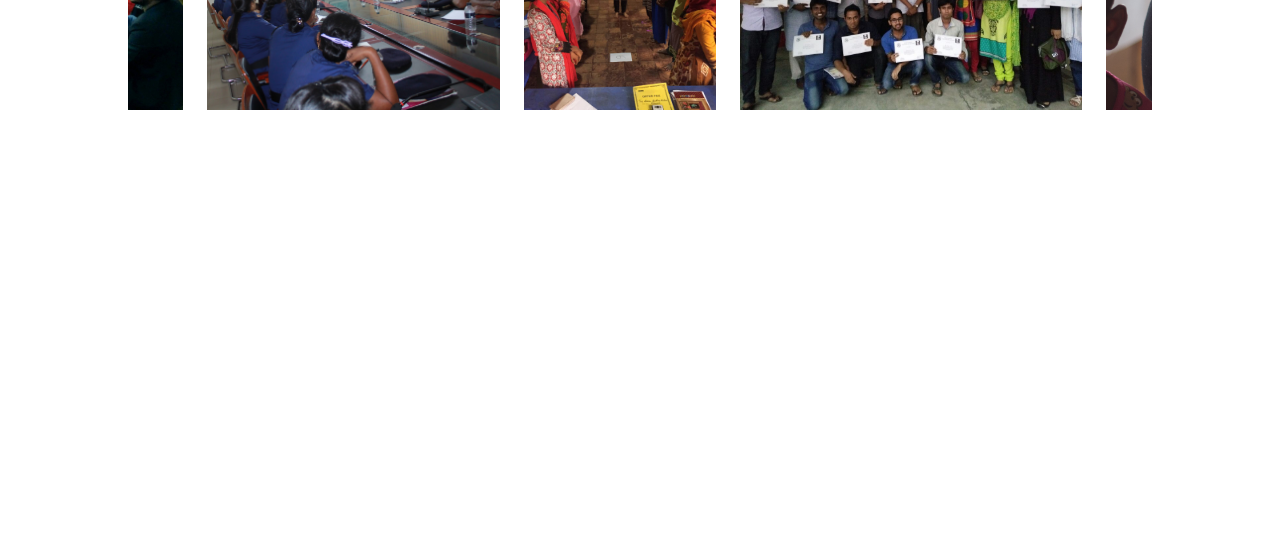
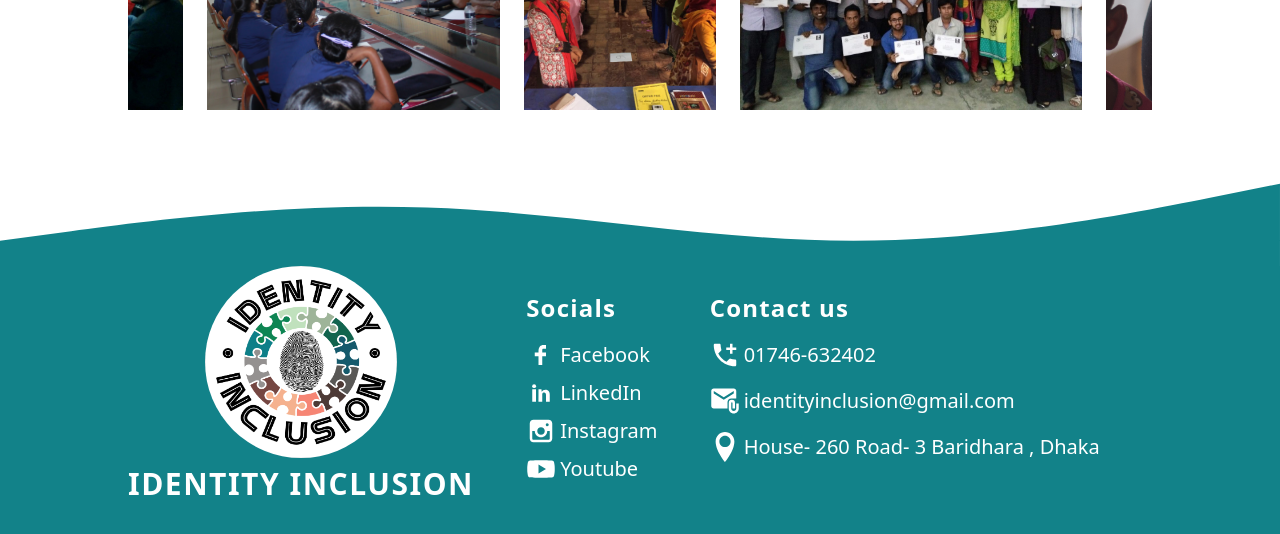
Before and after one commit to Zubayer-Aurnab/identity_inclusion, a React (Vite) app: page / in a window 1280 px wide. Shown: the part 3217-3751 px from the top of the page. Before the commit the page ends 3367 px from the top, so only its background shows below. Built offline with nearby package versions, Linux system fonts and the light colour scheme; a web font is replaced by a local one.

Commit message:
footer created

```diff
--- a/src/App.jsx
+++ b/src/App.jsx
@@ -3,6 +3,7 @@ import 'aos/dist/aos.css';
 import Aos from 'aos'
 import { Outlet } from 'react-router-dom';
 import NavBar from './component/Navbar/NavBar';
+import Footer from './component/Footer/Footer';
 
 function App() {
   useEffect(() => {
@@ -12,6 +13,7 @@ function App() {
     <>
       <NavBar />
       <Outlet />
+      <Footer />
     </>
   )
 }
--- /dev/null
+++ b/src/component/Footer/Footer.jsx
@@ -0,0 +1,59 @@
+import { Link } from "react-router-dom";
+import logo from "../../assets/images/logo_white_bg.png"
+import { TiSocialFacebook } from "react-icons/ti";
+import { TiSocialLinkedin } from "react-icons/ti";
+import { TiSocialInstagram } from "react-icons/ti";
+import { TiSocialYoutube } from "react-icons/ti";
+import { MdAddCall } from "react-icons/md";
+import { MdAttachEmail } from "react-icons/md";
+import { ImLocation } from "react-icons/im";
+
+const Footer = () => {
+    return (
+        <div className="">
+            <svg xmlns="http://www.w3.org/2000/svg" className="mt-[-200px]" viewBox="0 0 1440 220"><path fill="#128289" fillOpacity="1" d="M0,192L80,181.3C160,171,320,149,480,154.7C640,160,800,192,960,192C1120,192,1280,160,1360,144L1440,128L1440,320L1360,320C1280,320,1120,320,960,320C800,320,640,320,480,320C320,320,160,320,80,320L0,320Z"></path></svg>
+            {/* <svg xmlns="http://www.w3.org/2000/svg" viewBox="0 0 1440 320"><path fill="#128289" fill-opacity="1" d="M0,288L60,272C120,256,240,224,360,224C480,224,600,256,720,250.7C840,245,960,203,1080,197.3C1200,192,1320,224,1380,240L1440,256L1440,320L1380,320C1320,320,1200,320,1080,320C960,320,840,320,720,320C600,320,480,320,360,320C240,320,120,320,60,320L0,320Z"></path></svg> */}
+            <div className=" bg-[#128289] pb-10">
+                <div className="w-4/5 flex justify-around items-center  mx-auto">
+                    {/* logo */}
+                    <div className="flex flex-col items-center">
+                        <img className="h-48 w-48 rounded-full" src={logo} alt="" />
+                        <h1 className=" text-3xl font-semibold tracking-wider text-white py-2">IDENTITY INCLUSION</h1>
+                    </div>
+                    <div className="flex justify-evenly  flex-1">
+                        {/* socials */}
+                        <div>
+                            <h1 className="text-2xl font-semibold text-white mb-4 tracking-wider">Socials</h1>
+                            <div className="space-y-2">
+                                <Link className="flex  items-center gap-1 text-xl text-white hover:underline " target="_blank" to={"https://www.facebook.com/identityinclusion"}><TiSocialFacebook color="white" size={30} />Facebook</Link>
+                                <Link className="flex  items-center gap-1 text-xl text-white hover:underline " target="_blank" to={"https://www.linkedin.com/company/identity-inclusion/"}><TiSocialLinkedin color="white" size={30} />LinkedIn</Link>
+                                <Link className="flex  items-center gap-1 text-xl text-white hover:underline " target="_blank" to={"https://www.instagram.com/identity_inclusion/"}><TiSocialInstagram color="white" size={30} />Instagram </Link>
+                                <Link className="flex  items-center gap-1 text-xl text-white hover:underline " target="_blank" to={"https://www.youtube.com/@identityinclusion773"}><TiSocialYoutube color="white" size={30} />Youtube </Link>
+                            </div>
+
+                        </div>
+                        {/* address */}
+                        <div>
+                            <h1 className="text-2xl font-semibold text-white mb-4 tracking-wider">Contact us</h1>
+                            <div className="space-y-4">
+                                <Link className="flex  items-center gap-1 text-xl text-white hover:underline " target="_blank" to={"tel:+8801746-632402"}><MdAddCall color="white" size={30} />01746-632402</Link>
+                                <Link className="flex  items-center gap-1 text-xl text-white hover:underline " >
+                                    <MdAttachEmail color="white" size={30} />identityinclusion@gmail.com
+                                </Link>
+
+                                <Link className="flex  items-center gap-1 text-xl text-white hover:underline " target="_blank" to={"https://maps.app.goo.gl/1uhkB3gAB89x3UGE6"} >
+                                    <ImLocation color="white" size={30} />House- 260 Road- 3 Baridhara , Dhaka
+                                </Link>
+
+
+                            </div>
+
+                        </div>
+                    </div>
+                </div>
+            </div>
+        </div>
+    );
+};
+
+export default Footer;
--- a/src/component/PictureSlider/PictureSlider.jsx
+++ b/src/component/PictureSlider/PictureSlider.jsx
@@ -40,12 +40,12 @@ const PictureSlider = () => {
     return (
         <>
             <div data-aos="fade-up" data-aos-duration="2000">
-                <div className="my-20 px-2 lg:px-0 lg:w-4/5 mx-auto ">
+                <div className="my-20  after: px-2 lg:px-0 lg:w-4/5 mx-auto ">
                     <Title>
                         Activities
                     </Title>
                 </div>
-                <div className="my-10 px-2 lg:px-0 lg:w-4/5 mx-auto space-y-5">
+                <div className="mt-10 mb-40 px-2 lg:px-0 lg:w-4/5 mx-auto space-y-5">
                     <Marquee pauseOnHover direction="right" >
                         <img className={imageClass} src={img1} alt="" />
                         <img className={imageClass} src={img2} alt="" />
--- a/src/routes/router.jsx
+++ b/src/routes/router.jsx
@@ -13,7 +13,8 @@ export const router = createBrowserRouter([
             {
                 path: '/',
                 element: <Home />
-            }, {
+            },
+            {
                 path: '/about',
                 element: <AboutUs />
             }
```
Also changed, not shown: src/assets/images/logo_white_bg.png (added).
